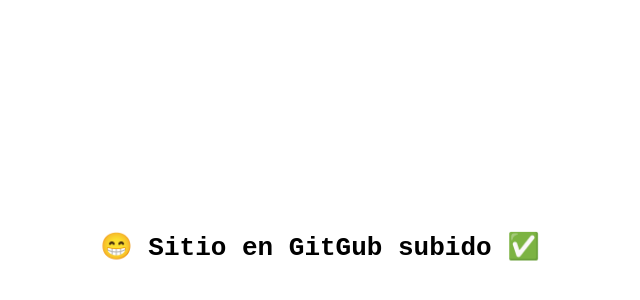
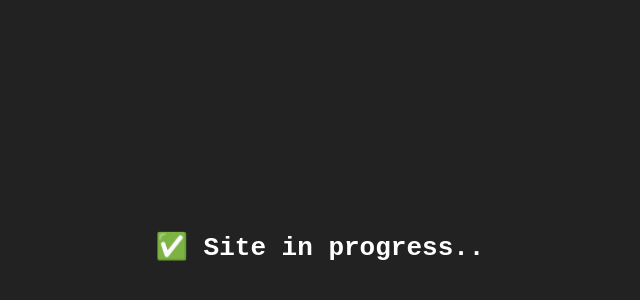
Before and after one commit to AdryanOvie2/adryanovie2.github.io, a plain HTML site: page index.html in a window 1280 px wide. Shown: the part 138-438 px from the top of the page, without its empty margins (320-960 px from the left). Drawn offline with Linux system fonts and the light colour scheme.

Commit message:
change bgc black and color white

```diff
--- a/index.html
+++ b/index.html
@@ -9,6 +9,9 @@
         *{
             font-family: monospace;
         }
+        body{
+            background-color: #222;
+        }
         .container{
             position: relative;
             height: 90vh;
@@ -18,10 +21,11 @@
             top: 50%;
             left: 50%;
             transform: translate(-50%, -50%);
+            color: white;
         }
     </style>
 </head>
 <body>
-    <div class="container"><h1 title="Adrian Oviedo Gainza">😁 Sitio en GitGub subido ✅</h1></div>
+    <div class="container"><h1 title="Adrian Oviedo Gainza">✅ Site in progress.. </h1></div>
 </body>
 </html>
```
